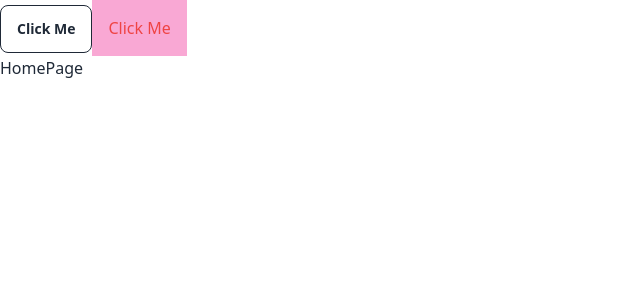
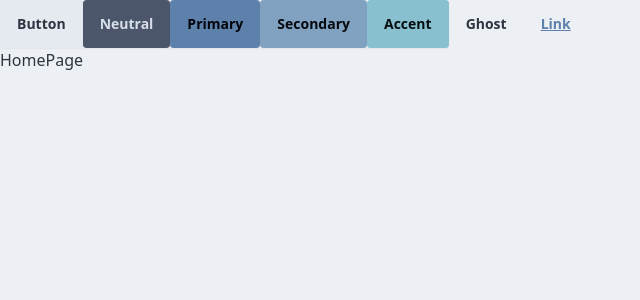
Before and after one commit to jaw039/MERN-NOTEPAD, a React (Vite) app in the folder frontend/: page / in a window 1280 px wide. Shown: the top 300 px of the page, without its empty margins (0-640 px from the left). Built offline with nearby package versions, Linux system fonts and the light colour scheme.

Commit message:
feat: configure DaisyUI themes

```diff
--- a/frontend/src/App.jsx
+++ b/frontend/src/App.jsx
@@ -7,9 +7,15 @@
 
 const App = () => {
   return (
-    <div>
-        <button className = "btn btn-outline">Click Me</button>
-        <button onClick = {() => toast.success("success")} className = "text-red-500 p-4 bg-pink-300">Click Me</button>
+    <div data-theme = "nord">
+        <button className="btn">Button</button>
+        <button className="btn btn-neutral">Neutral</button>
+        <button className="btn btn-primary">Primary</button>
+        <button className="btn btn-secondary">Secondary</button>
+        <button className="btn btn-accent">Accent</button>
+        <button className="btn btn-ghost">Ghost</button>
+        <button className="btn btn-link">Link</button>
+        {/* <button onClick = {() => toast.success("success")} className = "text-red-500 p-4 bg-pink-300">Click Me</button>  */}
         <Routes>
             <Route path = "/" element = {<HomePage />} />
             <Route path = "/create" element = {<CreatePage />} />
--- a/frontend/tailwind.config.js
+++ b/frontend/tailwind.config.js
@@ -10,4 +10,7 @@
     extend: {},
   },
   plugins: [daisyui],
-}
+  daisyui:{
+    themes: ["nord"],
+  },
+};
```
